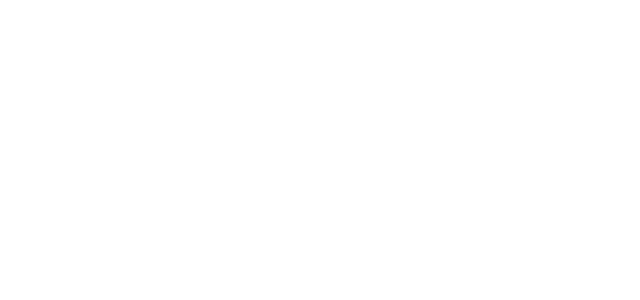
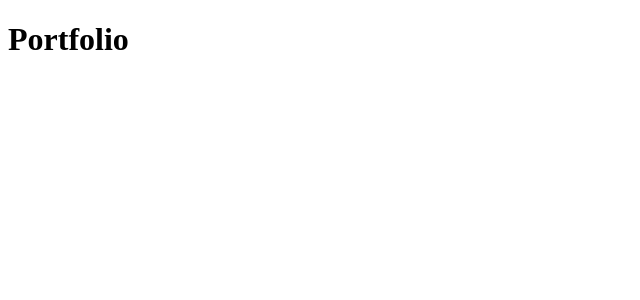
Before and after one commit to lewisharris/portfolio-2020-summer, a React (Create React App) app in the folder client/: page / in a window 1280 px wide. Shown: the top 300 px of the page, without its empty margins (0-640 px from the left). Built offline with nearby package versions, Linux system fonts and the light colour scheme.

Commit message:
Added redux and styled components to package file

```diff
--- a/client/package.json
+++ b/client/package.json
@@ -8,7 +8,10 @@
     "@testing-library/user-event": "^7.2.1",
     "react": "^16.13.1",
     "react-dom": "^16.13.1",
-    "react-scripts": "3.4.3"
+    "react-redux": "^7.2.1",
+    "react-scripts": "3.4.3",
+    "redux": "^4.0.5",
+    "styled-components": "^5.1.1"
   },
   "scripts": {
     "start": "react-scripts start",
--- a/client/src/App.js
+++ b/client/src/App.js
@@ -3,6 +3,7 @@
 function App() {
   return (
     <div className="App">
+      <h1>Portfolio</h1>
     </div>
   );
 }
```
Also changed, not shown: 1 other file (tests, documents, lock files or other folders).
